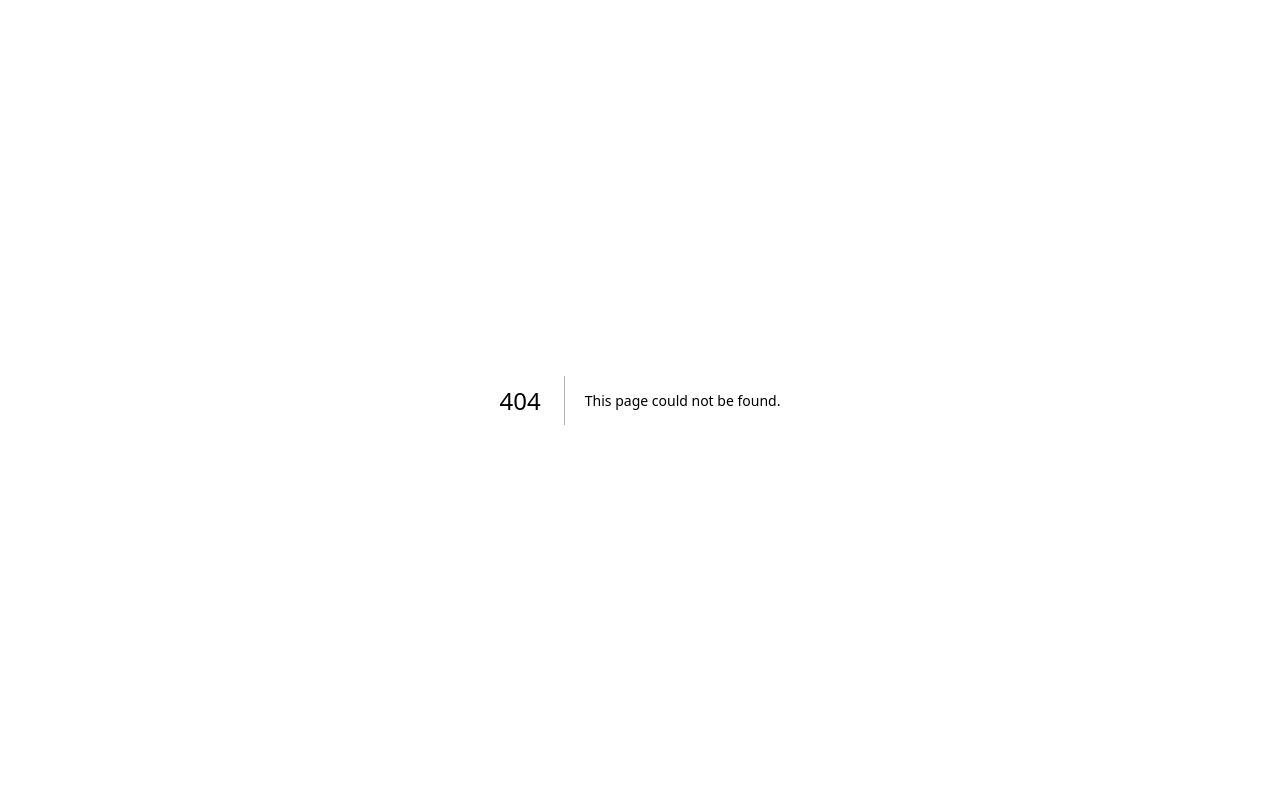
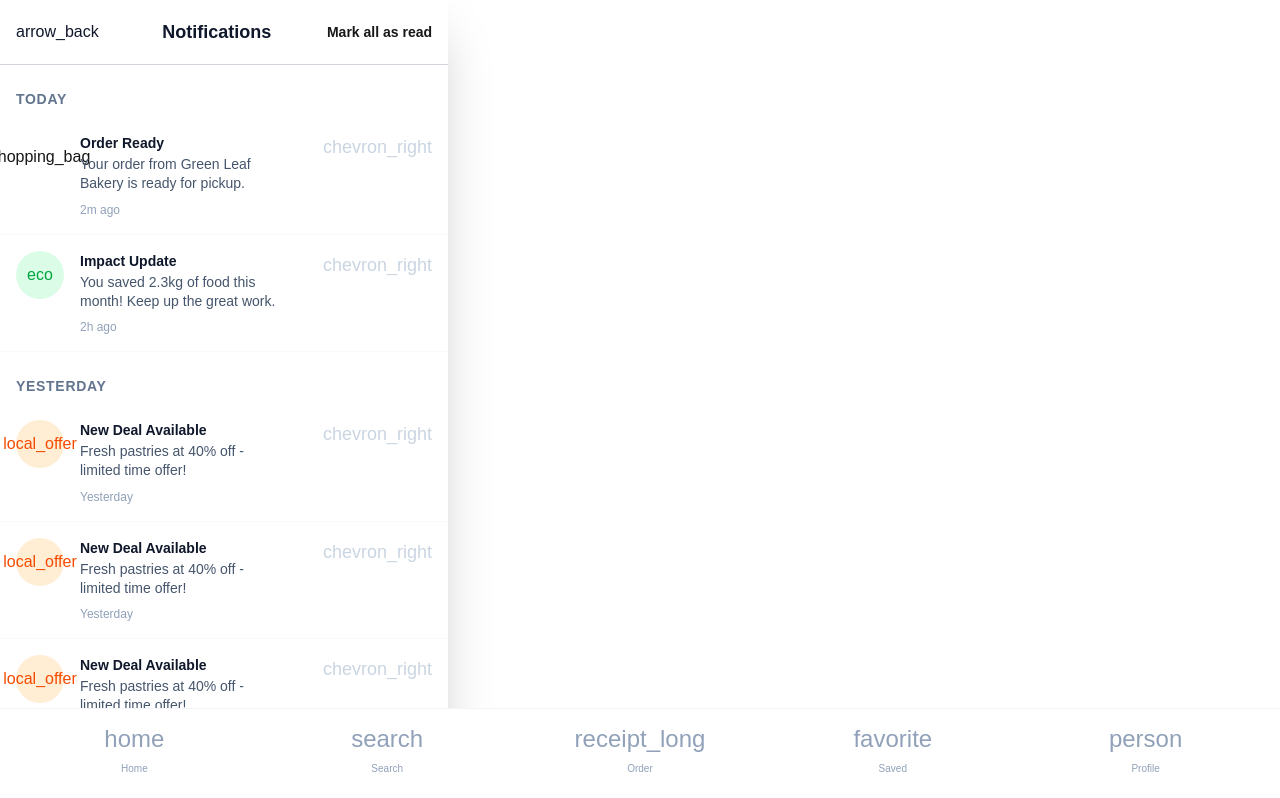
Before and after one commit to ms-hamid/SaveBite, a Next.js app in the folder frontend/: page /notification in a window 1280 px wide. Before the commit this address had no page. Shown: the top 798 px of the page. Built offline with nearby package versions, Linux system fonts and the light colour scheme.

Commit message:
add: notification feature

```diff
--- /dev/null
+++ b/frontend/src/app/notification/page.tsx
@@ -0,0 +1,244 @@
+"use client";
+
+import { useState } from "react";
+import CustomerNavbar from "../../components/navbar/customer_navbar";
+
+type Notification = {
+  id: number;
+  title: string;
+  message: string;
+  icon: string;
+  iconBgColor: string;
+  iconColor: string;
+  time: string;
+  section: string;
+  isRead: boolean;
+};
+
+const mockNotifications: Notification[] = [
+  {
+    id: 1,
+    title: "Order Ready",
+    message: 'Your order from Green Leaf Bakery is ready for pickup.',
+    icon: "shopping_bag",
+    iconBgColor: "bg-primary/10 dark:bg-primary/20",
+    iconColor: "text-primary",
+    time: "2m ago",
+    section: "Today",
+    isRead: false,
+  },
+  {
+    id: 2,
+    title: "Impact Update",
+    message: "You saved 2.3kg of food this month! Keep up the great work.",
+    icon: "eco",
+    iconBgColor: "bg-green-100 dark:bg-green-900/30",
+    iconColor: "text-green-600 dark:text-green-400",
+    time: "2h ago",
+    section: "Today",
+    isRead: false,
+  },
+  {
+    id: 3,
+    title: "New Deal Available",
+    message: "Fresh pastries at 40% off - limited time offer!",
+    icon: "local_offer",
+    iconBgColor: "bg-orange-100 dark:bg-orange-900/30",
+    iconColor: "text-orange-600 dark:text-orange-400",
+    time: "Yesterday",
+    section: "Yesterday",
+    isRead: true,
+  },
+  {
+    id: 4,
+    title: "New Deal Available",
+    message: "Fresh pastries at 40% off - limited time offer!",
+    icon: "local_offer",
+    iconBgColor: "bg-orange-100 dark:bg-orange-900/30",
+    iconColor: "text-orange-600 dark:text-orange-400",
+    time: "Yesterday",
+    section: "Yesterday",
+    isRead: true,
+  },
+  {
+    id: 5,
+    title: "New Deal Available",
+    message: "Fresh pastries at 40% off - limited time offer!",
+    icon: "local_offer",
+    iconBgColor: "bg-orange-100 dark:bg-orange-900/30",
+    iconColor: "text-orange-600 dark:text-orange-400",
+    time: "Yesterday",
+    section: "Yesterday",
+    isRead: true,
+  },
+  {
+    id: 6,
+    title: "New Deal Available",
+    message: "Fresh pastries at 40% off - limited time offer!",
+    icon: "local_offer",
+    iconBgColor: "bg-orange-100 dark:bg-orange-900/30",
+    iconColor: "text-orange-600 dark:text-orange-400",
+    time: "Yesterday",
+    section: "Yesterday",
+    isRead: true,
+  },
+  {
+    id: 7,
+    title: "New Deal Available",
+    message: "Fresh pastries at 40% off - limited time offer!",
+    icon: "local_offer",
+    iconBgColor: "bg-orange-100 dark:bg-orange-900/30",
+    iconColor: "text-orange-600 dark:text-orange-400",
+    time: "Yesterday",
+    section: "Yesterday",
+    isRead: true,
+  },
+  {
+    id: 8,
+    title: "New Deal Available",
+    message: "Fresh pastries at 40% off - limited time offer!",
+    icon: "local_offer",
+    iconBgColor: "bg-orange-100 dark:bg-orange-900/30",
+    iconColor: "text-orange-600 dark:text-orange-400",
+    time: "Yesterday",
+    section: "Yesterday",
+    isRead: true,
+  },
+  {
+    id: 9,
+    title: "New Deal Available",
+    message: "Fresh pastries at 40% off - limited time offer!",
+    icon: "local_offer",
+    iconBgColor: "bg-orange-100 dark:bg-orange-900/30",
+    iconColor: "text-orange-600 dark:text-orange-400",
+    time: "Yesterday",
+    section: "Yesterday",
+    isRead: true,
+  },
+
+];
+
+export default function NotificationPage() {
+  const [hasNotification, setHasNotification] = useState(true);
+  const [notifications, setNotifications] = useState<Notification[]>(hasNotification ? mockNotifications : []);
+
+  const markAllAsRead = () => {
+    setNotifications(notifications.map((n) => ({ ...n, isRead: true })));
+  };
+
+  const groupedNotifications = notifications.reduce(
+    (acc, notif) => {
+      if (!acc[notif.section]) {
+        acc[notif.section] = [];
+      }
+      acc[notif.section].push(notif);
+      return acc;
+    },
+    {} as Record<string, Notification[]>
+  );
+
+  return (
+    <div className="w-full max-w-md bg-white dark:bg-surface-dark h-full min-h-screen relative flex flex-col shadow-2xl overflow-hidden">
+      {/* Header */}
+      <header className="sticky top-0 z-20 bg-white/90 dark:bg-surface-dark/90 backdrop-blur-md border-b border-gray-300 dark:border-gray-800 px-4 py-3 flex items-center justify-between">
+        <button className="p-2 -ml-2 rounded-full hover:bg-gray-100 dark:hover:bg-gray-800 transition-colors text-slate-900 dark:text-slate-100">
+          <span className="material-symbols-outlined">arrow_back</span>
+        </button>
+        <h1 className="text-lg font-bold text-slate-900 dark:text-white">Notifications</h1>
+        {notifications.length > 0 ? (
+          <button
+            onClick={markAllAsRead}
+            className="text-primary text-sm font-semibold hover:text-primary-dark transition-colors"
+          >
+            Mark all as read
+          </button>
+        ) : (
+          <button className="text-slate-300 text-sm font-semibold cursor-not-allowed opacity-50">
+            Mark all as read
+          </button>
+        )}
+      </header>
+
+      {/* Main Content */}
+        {notifications.length === 0 ? (<>
+          <main className="h-full flex-grow flex flex-col items-center justify-center px-6 text-center"
+            data-purpose="empty-state-container">
+
+          <div className="mb-8 relative" data-purpose="illustration">
+            {/* <!-- Minimalist Leaf/Bell Composite Graphic --> */}
+            <div className="w-32 h-32 bg-savebite-lightGreen rounded-full flex items-center justify-center mx-auto opacity-60">
+              <svg className="h-16 w-16 text-savebite-green" fill="none" stroke="currentColor" stroke-width="1.5"
+                viewBox={"0 0 24 24"} xmlns="http://www.w3.org/2000/svg">
+                <path
+                  d="M14.857 17.082a23.848 23.848 0 005.454-1.31A8.967 8.967 0 0118 9.75v-.7V9A6 6 0 006 9v.75a8.967 8.967 0 01-2.312 6.022c1.733.64 3.56 1.085 5.455 1.31m5.714 0a24.255 24.255 0 01-5.714 0m5.714 0a3 3 0 11-5.714 0M3.124 7.5A8.969 8.969 0 015.292 3m13.416 0a8.969 8.969 0 012.168 4.5"
+                  stroke-linecap="round" stroke-linejoin="round"></path>
+              </svg>
+            </div>
+            {/* <!-- Small decorative leaf element --> */}
+            <div className="absolute -top-2 -right-2">
+              <svg className="text-savebite-green" fill="none" height="32" viewBox="0 0 24 24" width="32"
+                xmlns="http://www.w3.org/2000/svg">
+                <path d="M12 3C12 3 12 11 4 11C4 11 12 13 12 21C12 21 12 13 20 13C20 13 12 11 12 3Z" fill="currentColor"
+                  fill-opacity="0.3"></path>
+              </svg>
+            </div>
+          </div>
+          {/* <!-- Text Information --> */}
+          <div className="max-w-xs">
+            <h2 className="text-2xl font-bold text-slate-800 mb-2">No notifications yet</h2>
+            <p className="text-slate-500 text-base leading-relaxed">
+              We’ll notify you when something important happens.
+            </p>
+          </div>
+          </main>
+        </>
+          // Empty state
+        ) : (
+          // Notifications list
+          <>
+      <main className="flex-1 overflow-y-auto no-scrollbar pb-24">
+
+            {Object.entries(groupedNotifications).map(([section, notifs]) => (
+              <div key={section}>
+                <div className="px-4 pt-6 pb-2">
+                  <h2 className="text-sm font-bold text-slate-500 dark:text-slate-400 uppercase tracking-wider">
+                    {section}
+                  </h2>
+                </div>
+                {notifs.map((notif) => (
+                  <div
+                    key={notif.id}
+                    className="group relative flex items-start gap-4 p-4 hover:bg-gray-100 dark:hover:bg-white/5 transition-colors border-b border-gray-50 dark:border-gray-800/50 cursor-pointer"
+                  >
+                    <div
+                      className={`flex-shrink-0 w-12 h-12 rounded-full ${notif.iconBgColor} flex items-center justify-center ${notif.iconColor}`}
+                    >
+                      <span className="material-symbols-outlined">{notif.icon}</span>
+                    </div>
+                    <div className="flex-1 pr-4">
+                      <p className="text-sm font-bold text-slate-900 dark:text-white mb-0.5">
+                        {notif.title}
+                      </p>
+                      <p className="text-sm text-slate-600 dark:text-slate-300 leading-snug">
+                        {notif.message}
+                      </p>
+                      <p className="text-xs text-slate-400 dark:text-slate-500 mt-2 font-medium">
+                        {notif.time}
+                      </p>
+                    </div>
+                    <div className="flex items-center text-slate-300 ml-2">
+                      <span className="material-symbols-outlined text-lg">chevron_right</span>
+                    </div>
+                  </div>
+                ))}
+              </div>
+            ))}
+            </main>
+          </>
+        )}
+
+      {/* Bottom Navigation */}
+      <CustomerNavbar active_tab=""/>
+    </div>
+  );
+}
```
